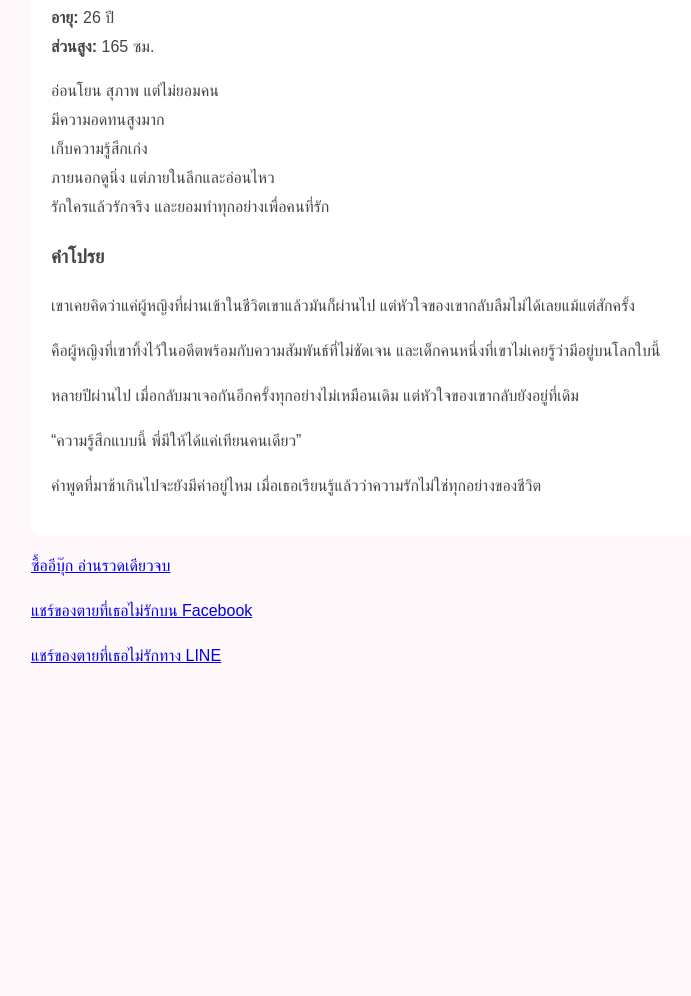
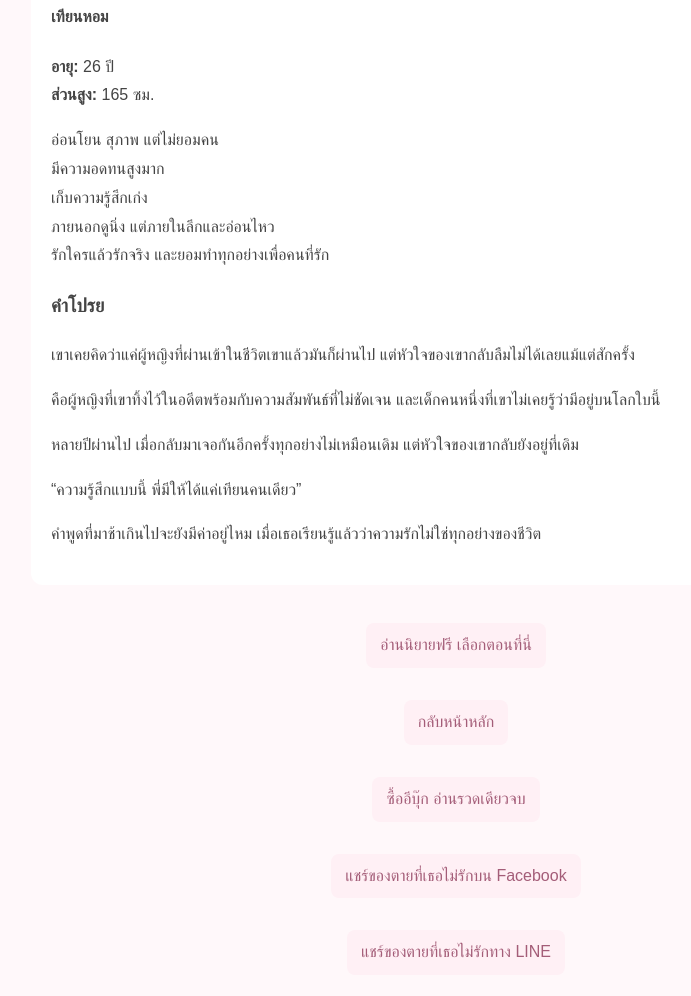
Before and after one commit to Noramon42/Noramon-novel, a plain HTML site: page khong-tai-thi-thoe-mai-rak.html in a window 1280 px wide. Shown: the part 1170-2166 px from the top of the page, without its empty margins (184-875 px from the left). Before the commit the page ends 1877 px from the top, so only its background shows below. Drawn offline with Linux system fonts and the light colour scheme.

Commit message:
ปรับหน้าของตายที่เธอไม่รักให้เหมือนสถานะเมียแต่ง

```diff
--- a/khong-tai-thi-thoe-mai-rak.html
+++ b/khong-tai-thi-thoe-mai-rak.html
@@ -50,7 +50,11 @@
         .links a {
             display: inline-block;
             margin: 8px;
+            padding: 8px 14px;
             color: #a45d78;
+            background: #fff0f5;
+            text-decoration: none;
+            border-radius: 8px;
         }
     </style>
 </head>
@@ -65,6 +69,9 @@
          alt="ปกนิยายของตายที่เธอไม่รัก"
          class="cover">
 
+    <p class="author">
+        ดราม่า | โรแมนติก | คนรักเก่า | ความลับ | ลูก
+    </p>
 
     <div class="story">
 
@@ -124,6 +131,17 @@
 
     </div>
 
+    <div class="links">
+
+        <p>
+            <a href="khong-tai-thi-thoe-mai-rak-chapters.html">
+                อ่านนิยายฟรี เลือกตอนที่นี่
+            </a>
+        </p>
+
+        <p>
+            <a href="index.html">กลับหน้าหลัก</a>
+        </p>
 
         <p>
             <a href="https://www.mebmarket.com/web/index.php?action=BookDetails&amp;data=YToyOntzOjc6InVzZXJfaWQiO3M6NzoiMzk5MzMxNCI7czo3OiJib29rX2lkIjtzOjY6IjQzNjQxNyI7fQ"
```
Lines whose indentation alone changed are shown as unchanged.
